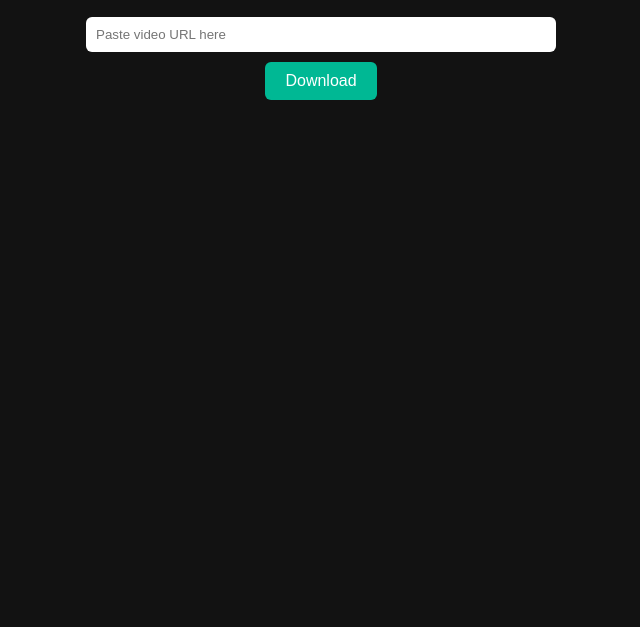
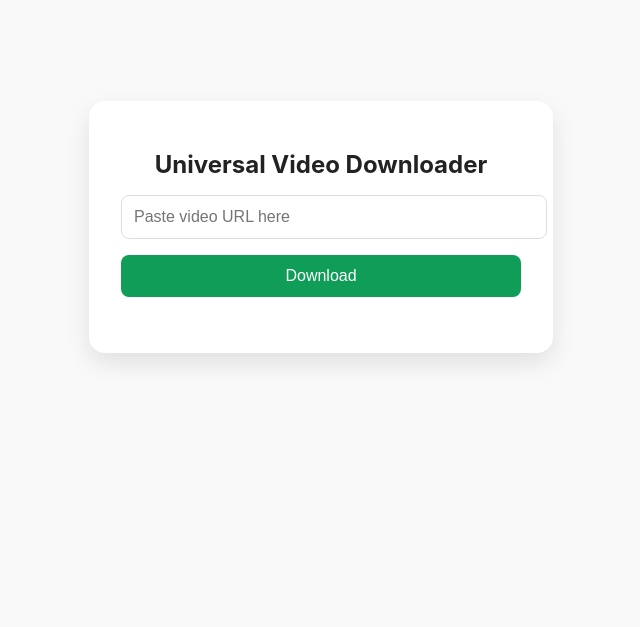
Before and after one commit to Arithmathsolver/Full-stack-downloader, a website: page public/index.html in a window 1280 px wide. Shown: the part 173-800 px from the top of the page, without its empty margins (319-959 px from the left). Drawn offline with Linux system fonts and the light colour scheme.

Commit message:
style.css

```diff
--- a/public/style.css
+++ b/public/style.css
@@ -1,46 +1,53 @@
 body {
-  font-family: Arial, sans-serif;
-  background: #121212;
-  color: #fff;
   margin: 0;
-  padding: 0;
+  font-family: 'Inter', sans-serif;
+  background-color: #f9f9f9;
+  display: flex;
+  justify-content: center;
+  align-items: center;
+  height: 100vh;
+  flex-direction: column;
 }
 
 .container {
-  max-width: 500px;
-  margin: 80px auto;
-  padding: 20px;
+  background: white;
+  padding: 2rem;
+  border-radius: 16px;
+  box-shadow: 0 10px 25px rgba(0,0,0,0.1);
+  width: 90%;
+  max-width: 400px;
   text-align: center;
 }
 
-input {
-  width: 90%;
-  padding: 10px;
-  margin: 10px 0;
-  border-radius: 6px;
-  border: none;
+h1 {
+  font-size: 1.5rem;
+  color: #222;
+}
+
+p {
+  color: #666;
+  margin: 0.5rem 0 1.5rem;
+}
+
+input[type="text"] {
+  width: 100%;
+  padding: 0.75rem;
+  margin-bottom: 1rem;
+  border: 1px solid #ddd;
+  border-radius: 8px;
+  font-size: 1rem;
 }
 
 button {
-  padding: 10px 20px;
-  background-color: #00b894;
+  background-color: #0f9d58;
   color: white;
   border: none;
-  border-radius: 6px;
+  padding: 0.75rem 1.5rem;
+  font-size: 1rem;
+  border-radius: 8px;
   cursor: pointer;
-  font-size: 16px;
+  width: 100%;
 }
 
 button:hover {
-  background-color: #00a383;
-}
-
-#status {
-  margin-top: 15px;
-}
-
-a#downloadLink {
-  display: block;
-  margin-top: 10px;
-  color: #00cec9;
-}
+  background-color: #0b7b42;
```
